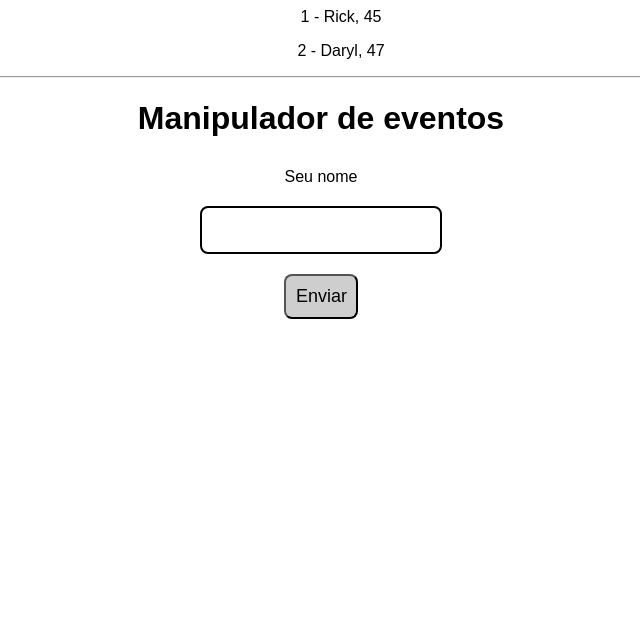
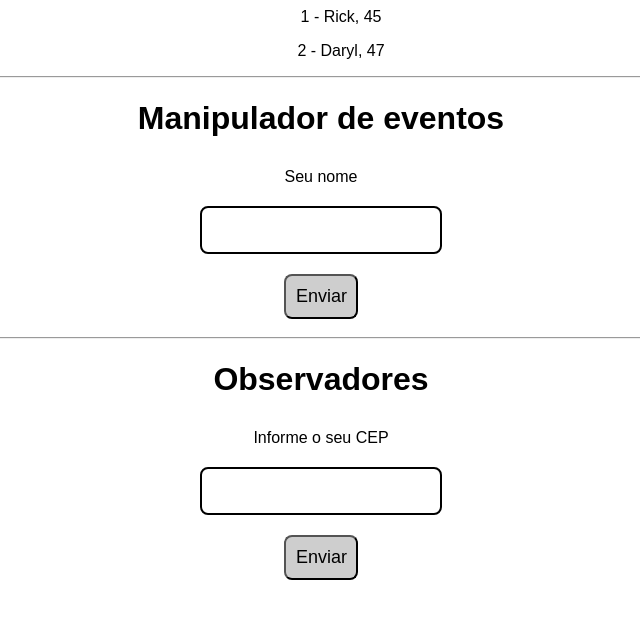
Before and after one commit to AndersonCamposs/learning_vue, a Vue app: page / in a window 1280 px wide. Shown: the part 984-1602 px from the top of the page, without its empty margins (319-959 px from the left). Built offline with nearby package versions, Linux system fonts and the light colour scheme.

Commit message:
Observadores de dependências

```diff
--- a/src/App.vue
+++ b/src/App.vue
@@ -6,6 +6,7 @@ import ClassBinding from "./components/ClassBinding.vue";
 import ConditionalRendering from "./components/ConditionalRendering.vue";
 import ListRendering from "./components/ListRendering.vue";
 import EventHandling from "./components/EventHandling.vue";
+import Whatchers from "./components/Whatchers.vue";
 </script>
 
 <template>
@@ -22,6 +23,8 @@ import EventHandling from "./components/EventHandling.vue";
   <ListRendering />
   <hr>
   <EventHandling />
+  <hr>
+  <Whatchers />
 </template>
 
 <style scoped>
--- a/src/assets/main.css
+++ b/src/assets/main.css
@@ -20,3 +20,25 @@ button:hover {
   background-color: #bab4b4;
   cursor: pointer;
 }
+
+form {
+  display: flex;
+  flex-direction: column;
+  align-items: center;
+}
+
+form > * {
+  margin: 10px;
+}
+
+form button {
+  max-width: 10%;
+}
+
+form input {
+  border: 2px solid #000;
+  border-radius: 8px;
+  padding: 8px;
+  font-size: 1.5em;
+  max-width: 30%;
+}
--- a/src/components/EventHandling.vue
+++ b/src/components/EventHandling.vue
@@ -21,27 +21,3 @@ function showKey(e) {
         <button v-on:click.prevent="sayHello" type="submit">Enviar</button>
     </form>
 </template>
-
-<style scoped>
-form {
-    display: flex;
-    flex-direction: column;
-    align-items: center;
-}
-
-form > * {
-    margin: 10px;
-}
-
-button {
-    max-width: 10%;
-}
-
-input {
-    border: 2px solid #000;
-    border-radius: 8px;
-    padding: 8px;
-    font-size: 1.5em;
-    max-width: 30%;
-}
-</style>
--- /dev/null
+++ b/src/components/Whatchers.vue
@@ -0,0 +1,36 @@
+<script setup>
+import { reactive, ref, watch } from 'vue';
+const model = ref('');
+const cep = ref('');
+const data = reactive({});
+
+watch(cep, async () => {
+    try {
+        let url = `https://viacep.com.br/ws/${cep.value}/json/`;
+
+        const res = await fetch(url);
+        const json = await res.json();
+
+        if (json.erro === 'true') {
+            throw new Error("Erro ao enviar a requisição");
+        }
+
+        data.localidade = json.localidade;
+        data.uf = json.uf;
+    } catch (e) {
+        data.localidade = 0;
+        data.uf = 0
+    }
+})
+</script>
+
+<template>
+<h1>Observadores</h1>
+<form @submit.prevent="() => cep = model">
+    <label for="inputCep">Informe o seu CEP</label>
+    <input v-model="model" type="text" id="inputCep">
+    <button type="submit">Enviar</button>
+    <p v-if="data.localidade && data.uf">Cidade: {{ `${data.localidade} - ${data.uf}` }}</p>
+    <p v-else-if="data.localidade === 0 && data.uf === 0">Erro ao obter dados do cep informado</p>
+</form>
+</template>
```
